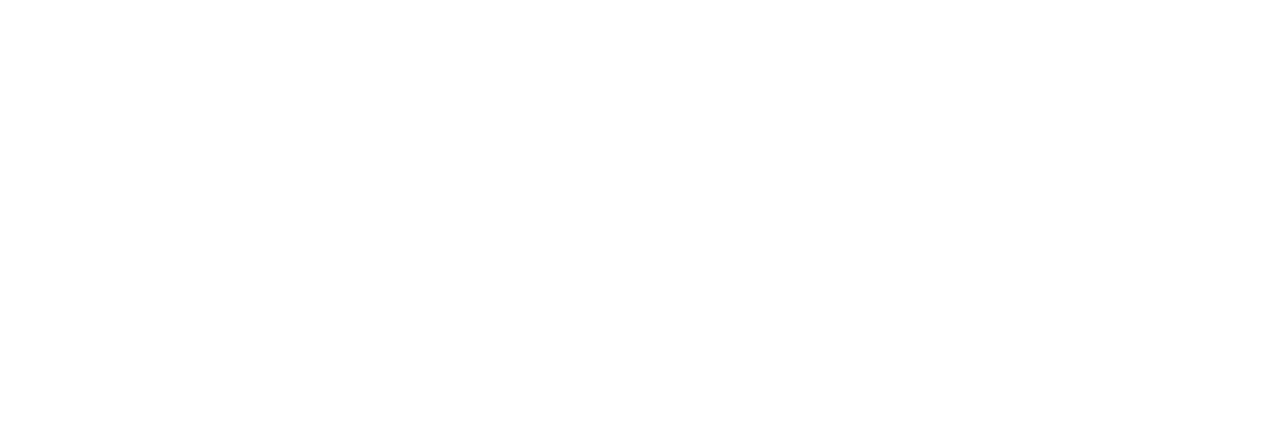
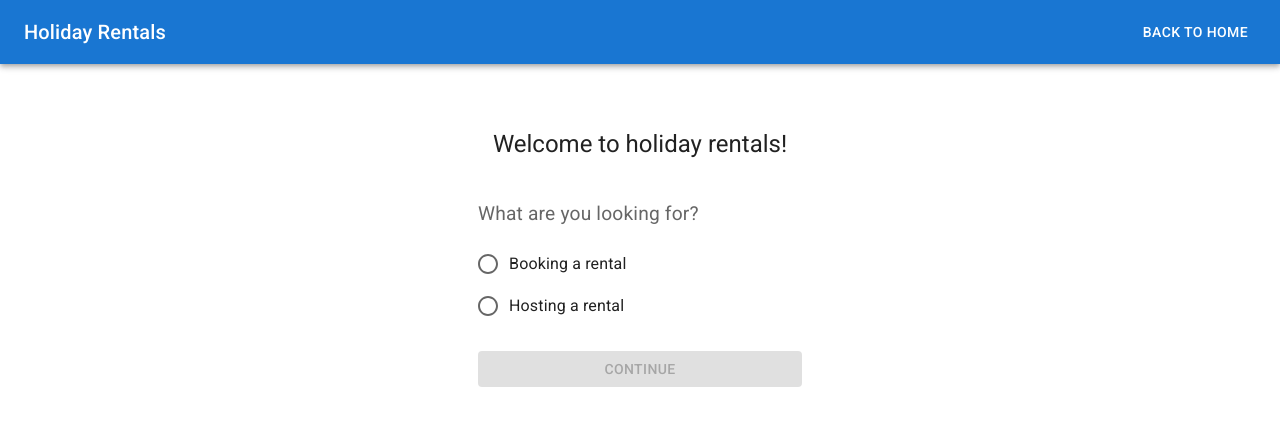
Before and after one commit to mohitdhatrak/holiday-rentals, a React (Create React App) app in the folder client/: page /user/role in a window 1280 px wide. Before the commit this address had no page. Shown: the top 426 px of the page. Built offline with nearby package versions, Linux system fonts and the light colour scheme.

Commit message:
signup page error fix

```diff
--- a/client/src/App.jsx
+++ b/client/src/App.jsx
@@ -10,7 +10,7 @@ export function App() {
         <Routes>
             <Route path="/" element={<Home />}></Route>
             <Route path="/login" element={<Login />}></Route>
-            <Route path="/user-role" element={<UserRole />}></Route>
+            <Route path="/user/role" element={<UserRole />}></Route>
             <Route path="/signup" element={<Signup />}></Route>
             <Route path="/explore" element={<Explore />}></Route>
         </Routes>
--- a/client/src/components/Navbar.jsx
+++ b/client/src/components/Navbar.jsx
@@ -13,14 +13,19 @@ const BtnsBeforeLogin = () => {
 
     return location.pathname === "/login" ||
         location.pathname === "/signup" ||
-        location.pathname === "/user-role" ? (
+        location.pathname === "/user/role" ? (
         <Button color="inherit" onClick={() => navigate("/")}>
             Back to home
         </Button>
     ) : (
-        <Button color="inherit" onClick={() => navigate("/login")}>
-            Login
-        </Button>
+        <div>
+            <Button color="inherit" onClick={() => navigate("/user/role")}>
+                Signup
+            </Button>
+            <Button color="inherit" onClick={() => navigate("/login")}>
+                Login
+            </Button>
+        </div>
     );
 };
 
@@ -51,10 +56,10 @@ export function Navbar() {
 
     useEffect(() => {
         if (
-            (document.cookie.includes("jwtToken") &&
-                location.pathname === "/login") ||
-            location.pathname === "/signup" ||
-            location.pathname === "/user-role"
+            document.cookie.includes("jwtToken") &&
+            (location.pathname === "/login" ||
+                location.pathname === "/signup" ||
+                location.pathname === "/user/role")
         ) {
             navigate("/");
         }
--- a/client/src/pages/Login/Login.jsx
+++ b/client/src/pages/Login/Login.jsx
@@ -125,7 +125,7 @@ export function Login() {
                             >
                                 Log In
                             </Button>
-                            <Button onClick={() => navigate("/user-role")}>
+                            <Button onClick={() => navigate("/user/role")}>
                                 Don't have an account? Sign up
                             </Button>
                         </Stack>
--- a/client/src/pages/Signup/Signup.jsx
+++ b/client/src/pages/Signup/Signup.jsx
@@ -25,8 +25,10 @@ export function Signup() {
 
     useEffect(() => {
         if (location.state === null) {
-            navigate("/user-role"); // still problem when user hits previous page or next page using browser arrows
-            // solved this issue in useeffect of UserRole page
+            navigate("/user/role"); // still problem when user hits previous page or next page using browser arrows
+            // solve this issue in useeffect of UserRole page
+        } else {
+            navigate("/signup");
         }
     }, []);
 
--- a/client/src/pages/UserRole/UserRole.jsx
+++ b/client/src/pages/UserRole/UserRole.jsx
@@ -1,4 +1,4 @@
-import { useEffect, useState } from "react";
+import { useState } from "react";
 import { Navbar } from "../../components/Navbar";
 import { theme } from "../../styles";
 import Button from "@mui/material/Button";
@@ -19,7 +19,7 @@ import FormControl from "@mui/material/FormControl";
 import FormLabel from "@mui/material/FormLabel";
 
 export function UserRole() {
-    const [role, setRole] = useState("");
+    const [role, setRole] = useState(null);
 
     const handleChange = (event) => {
         setRole(event.target.value);
@@ -33,7 +33,7 @@ export function UserRole() {
     // window.addEventListener("popstate", (e) => {
     //     console.log("hi");
     //     if (e.target.document.URL.includes("/signup")) {
-    //         navigate("/user-role");
+    //         navigate("/user/role");
     //
     //     }
     // });
@@ -96,7 +96,7 @@ export function UserRole() {
                             fullWidth
                             variant="contained"
                             sx={{ mt: 3 }}
-                            disabled={role === ""}
+                            disabled={role === null}
                             onClick={() => navigate("/signup", { state: role })}
                         >
                             Continue
```
